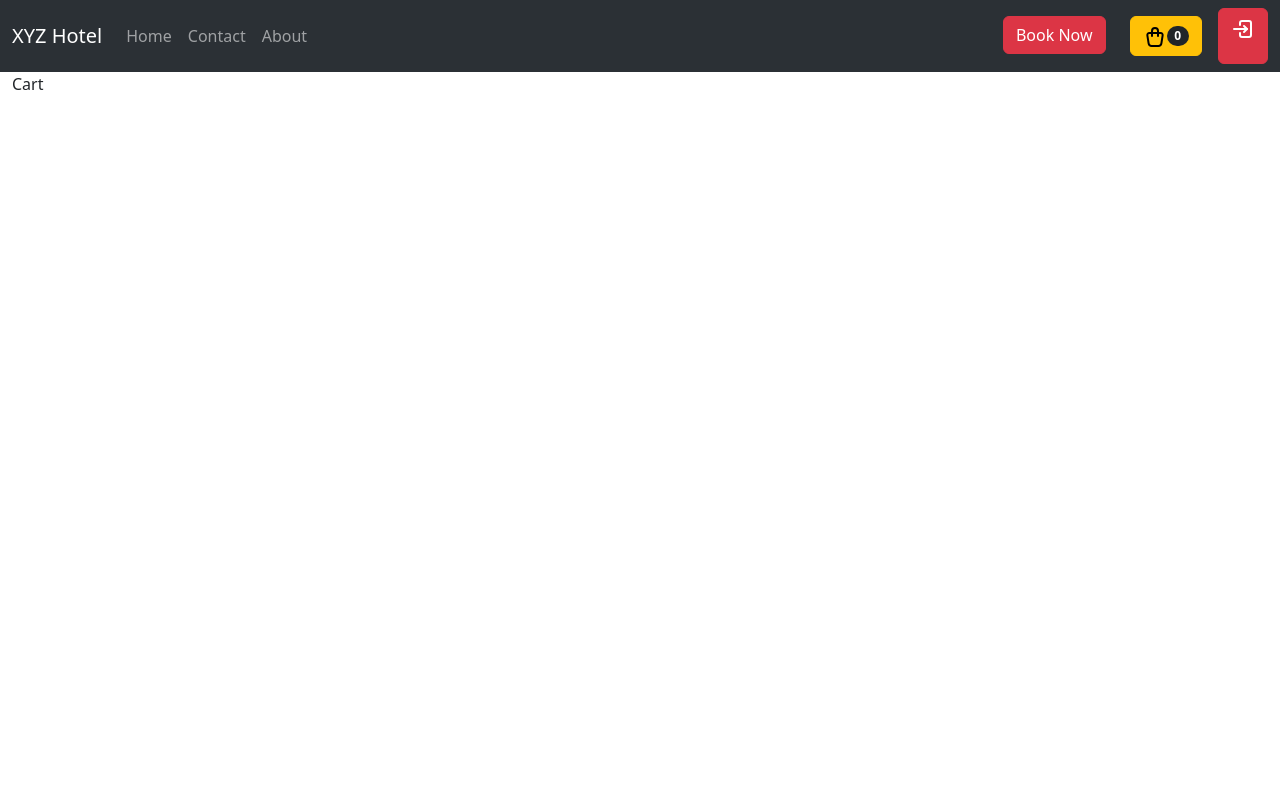
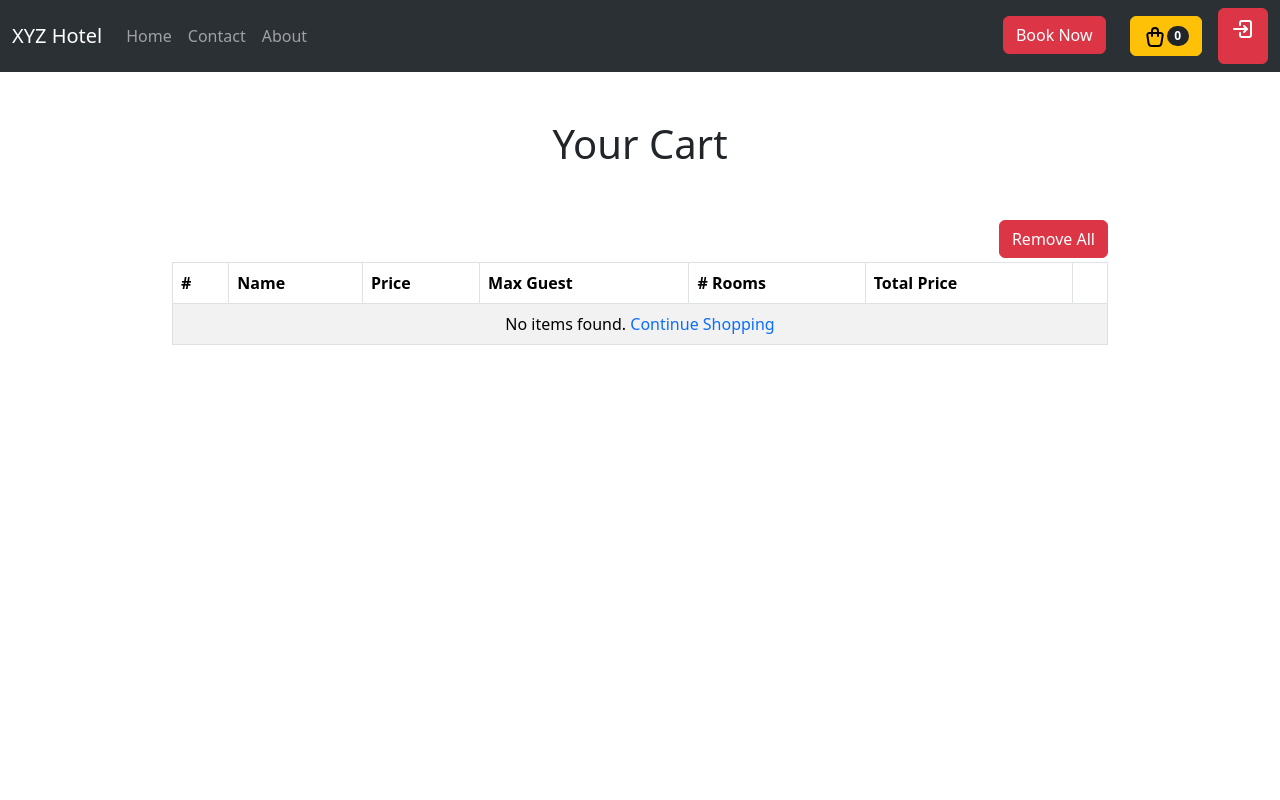
Before and after one commit to Aurora-Academy/batch-10-fe, a React (Vite) app: page /cart in a window 1280 px wide. Shown: the top 800 px of the page. Built offline with nearby package versions, Linux system fonts and the light colour scheme.

Commit message:
persist data with redux & reducers

```diff
--- a/src/main.jsx
+++ b/src/main.jsx
@@ -4,12 +4,15 @@ import { createRoot } from "react-dom/client";
 import { BrowserRouter } from "react-router-dom";
 import App from "./App.jsx";
 import { Provider } from "react-redux";
-import { store } from "./store";
+import { PersistGate } from "redux-persist/integration/react";
+import { store, newStore } from "./store";
 
 createRoot(document.getElementById("root")).render(
   <BrowserRouter>
     <Provider store={store}>
-      <App />
+      <PersistGate loading={null} persistor={newStore}>
+        <App />
+      </PersistGate>
     </Provider>
   </BrowserRouter>
 );
--- a/src/pages/Cart.jsx
+++ b/src/pages/Cart.jsx
@@ -1,7 +1,104 @@
-import React from "react";
+import { Table } from "react-bootstrap";
+import { FaTrashAlt } from "react-icons/fa";
+import { Link } from "react-router-dom";
+import { useDispatch, useSelector } from "react-redux";
+
+import {
+  decreaseQuantity,
+  increaseQuantity,
+  removeItem,
+  removeAll,
+} from "../slices/cartSlice";
 
 const Cart = () => {
-  return <div>Cart</div>;
+  const dispatch = useDispatch();
+  const { cart } = useSelector((state) => state.cart);
+  return (
+    <>
+      <h1 className="text-center m-5">Your Cart</h1>
+      <div className="row justify-content-center">
+        <div className="col-md-9 m-1">
+          <div className="d-flex flex-row-reverse">
+            <button
+              className="btn btn-danger"
+              onClick={() => dispatch(removeAll())}
+            >
+              Remove All
+            </button>
+          </div>
+        </div>
+        <div className="col-md-9">
+          <Table striped bordered hover>
+            <thead>
+              <tr>
+                <th>#</th>
+                <th>Name</th>
+                <th>Price</th>
+                <th>Max Guest</th>
+                <th># Rooms</th>
+                <th>Total Price</th>
+                <th></th>
+              </tr>
+            </thead>
+            <tbody>
+              {cart.length > 0 ? (
+                cart.map((item, idx) => {
+                  return (
+                    <tr key={item?._id}>
+                      <td>{idx + 1}</td>
+                      <td>{item?.name}</td>
+                      <td>{item?.price}</td>
+                      <td>{item?.totalGuests}</td>
+                      <td>
+                        <span
+                          className="btn btn-sm btn-danger m-1"
+                          onClick={() =>
+                            dispatch(decreaseQuantity({ _id: item?._id }))
+                          }
+                        >
+                          -
+                        </span>
+                        <span className="btn btn-light">{item?.quantity}</span>
+                        <span
+                          className="btn btn-sm btn-danger m-1"
+                          onClick={() =>
+                            dispatch(increaseQuantity({ _id: item?._id }))
+                          }
+                        >
+                          +
+                        </span>
+                      </td>
+                      <td>{item?.price * item?.quantity}</td>
+                      <td>
+                        <span
+                          className="btn btn-sm btn-danger m-1"
+                          onClick={() => dispatch(removeItem(item?._id))}
+                        >
+                          <FaTrashAlt size="1rem" />
+                        </span>
+                      </td>
+                    </tr>
+                  );
+                })
+              ) : (
+                <tr>
+                  <td colSpan="7" className="text-center">
+                    No items found.&nbsp;
+                    <Link
+                      to="/booking"
+                      className="link-underline link-underline-opacity-0 link-underline-opacity-75-hover"
+                    >
+                      Continue Shopping
+                    </Link>
+                  </td>
+                </tr>
+              )}
+            </tbody>
+          </Table>
+        </div>
+      </div>
+    </>
+  );
 };
 
 export default Cart;
--- a/src/slices/cartSlice.jsx
+++ b/src/slices/cartSlice.jsx
@@ -31,10 +31,30 @@ const cartSlice = createSlice({
         0
       );
     },
-    increaseQuantity: () => {},
-    decreaseQuantity: () => {},
-    updateCart: () => {},
-    removeAll: () => {},
+    increaseQuantity: (state, action) => {
+      const existingItem = state.cart.find(
+        (item) => item._id === action.payload?._id
+      );
+      if (existingItem) {
+        existingItem.quantity++;
+        state.quantity++;
+      }
+    },
+    decreaseQuantity: (state, action) => {
+      const existingItem = state.cart.find(
+        (item) => item._id === action.payload?._id
+      );
+      if (existingItem.quantity === 1) {
+        existingItem.quantity = 1;
+      } else {
+        existingItem.quantity--;
+        state.quantity--;
+      }
+    },
+    removeAll: (state) => {
+      state.cart = [];
+      state.quantity = 0;
+    },
   },
 });
 
@@ -44,7 +64,6 @@ export const {
   increaseQuantity,
   removeAll,
   removeItem,
-  updateCart,
 } = cartSlice.actions;
 
 export const cartReducer = cartSlice.reducer;
--- a/src/store/index.js
+++ b/src/store/index.js
@@ -1,10 +1,38 @@
 import { configureStore } from "@reduxjs/toolkit";
+import {
+  persistStore,
+  persistReducer,
+  REGISTER,
+  REHYDRATE,
+  FLUSH,
+  PAUSE,
+  PERSIST,
+  PURGE,
+} from "redux-persist";
+import storage from "redux-persist/lib/storage"; //LS
+import autoMergeLevel2 from "redux-persist/lib/stateReconciler/autoMergeLevel2";
 
 import { cartReducer } from "../slices/cartSlice";
 
+const persistConfig = {
+  key: "cart",
+  storage,
+  stateReconciler: autoMergeLevel2,
+};
+
+const persistedCart = persistReducer(persistConfig, cartReducer);
+
 export const store = configureStore({
   reducer: {
-    cart: cartReducer,
+    cart: persistedCart,
   },
+  middleware: (getDefaultMiddleware) =>
+    getDefaultMiddleware({
+      serializableCheck: {
+        ignoreActions: [FLUSH, PAUSE, PERSIST, PURGE, REGISTER, REHYDRATE],
+      },
+    }),
   devTools: true,
 });
+
+export const newStore = persistStore(store);
```
